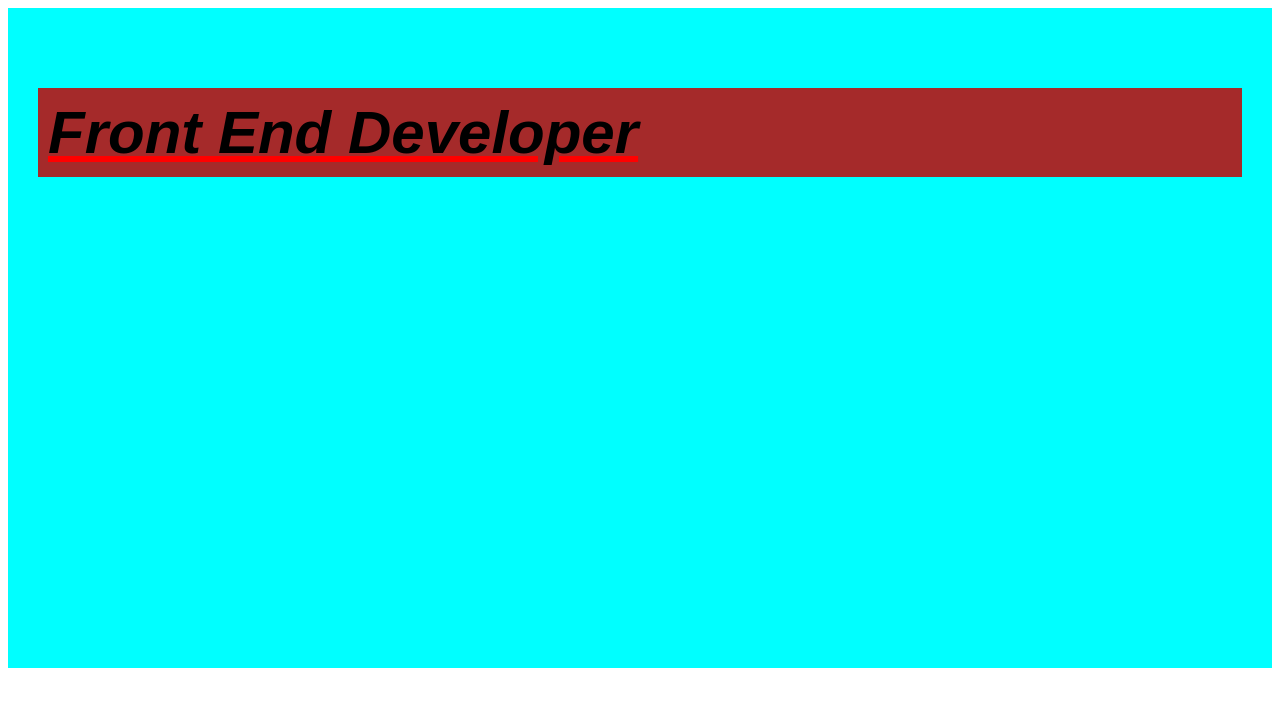
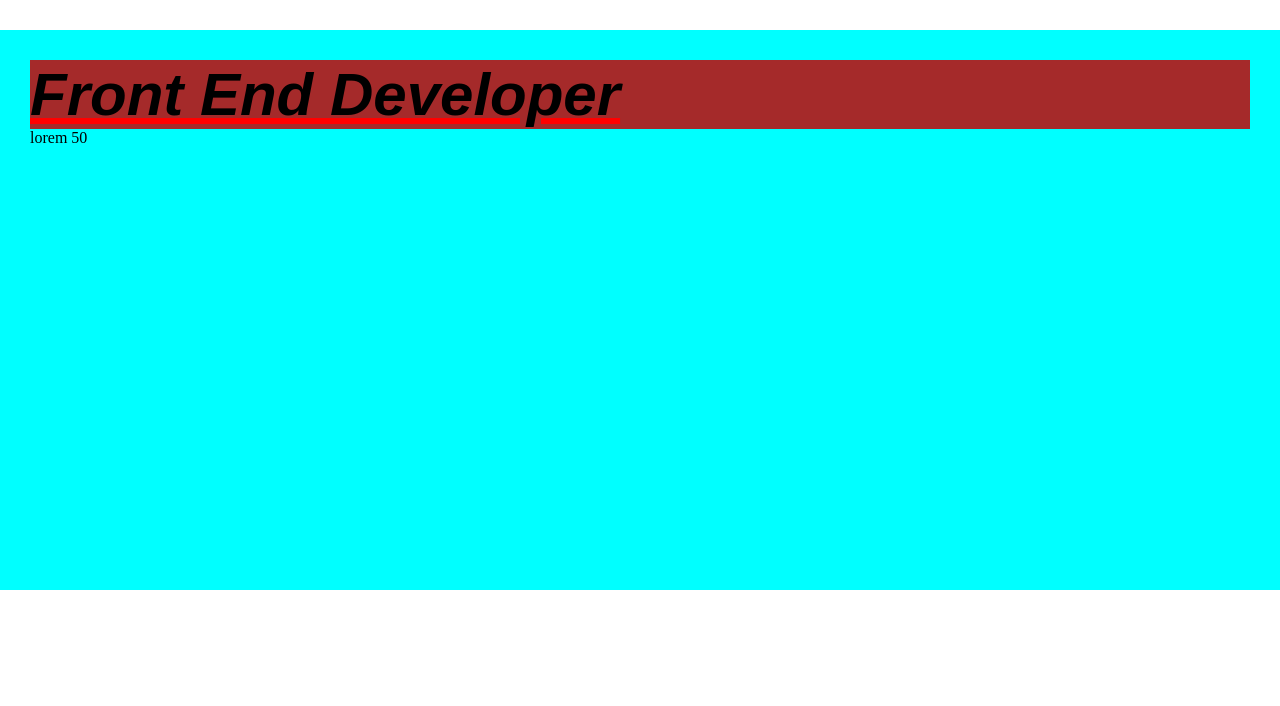
Before and after one commit to mohibuluzzal/Css-practice, a plain HTML site: page index.html in a window 1280 px wide. Drawn offline with Linux system fonts and the light colour scheme; a web font is replaced by a local one.

Commit message:
include p tag

```diff
--- a/index.html
+++ b/index.html
@@ -10,6 +10,7 @@
 <body>
     <div class="header-container">
         <h2>Front End Developer</h2>
+        <p>lorem 50</p>
     </div>
 </body>
 </html>
--- a/style/style.css
+++ b/style/style.css
@@ -1,4 +1,8 @@
 @import url('https://fonts.googleapis.com/css2?family=Tiny5&display=swap');
+*{
+    margin: 0;
+    padding: 0;
+}
 h2{
     text-decoration: underline red;
     font-family: "Tiny5", sans-serif;
@@ -6,10 +10,15 @@ h2{
     font-weight: bolder;
     font-size: 60px;
     background-color: brown;
-    padding: 10px;
+
 }
 .header-container{
     background-color: aqua;
-    height: 600px;
+    height: 500px;
     padding: 30px;
+    /* margin-top: 30px;
+    margin-bottom: 30px;
+    margin-left: auto;
+    margin-right: auto; */
+    margin: 30px auto;
 }
```
